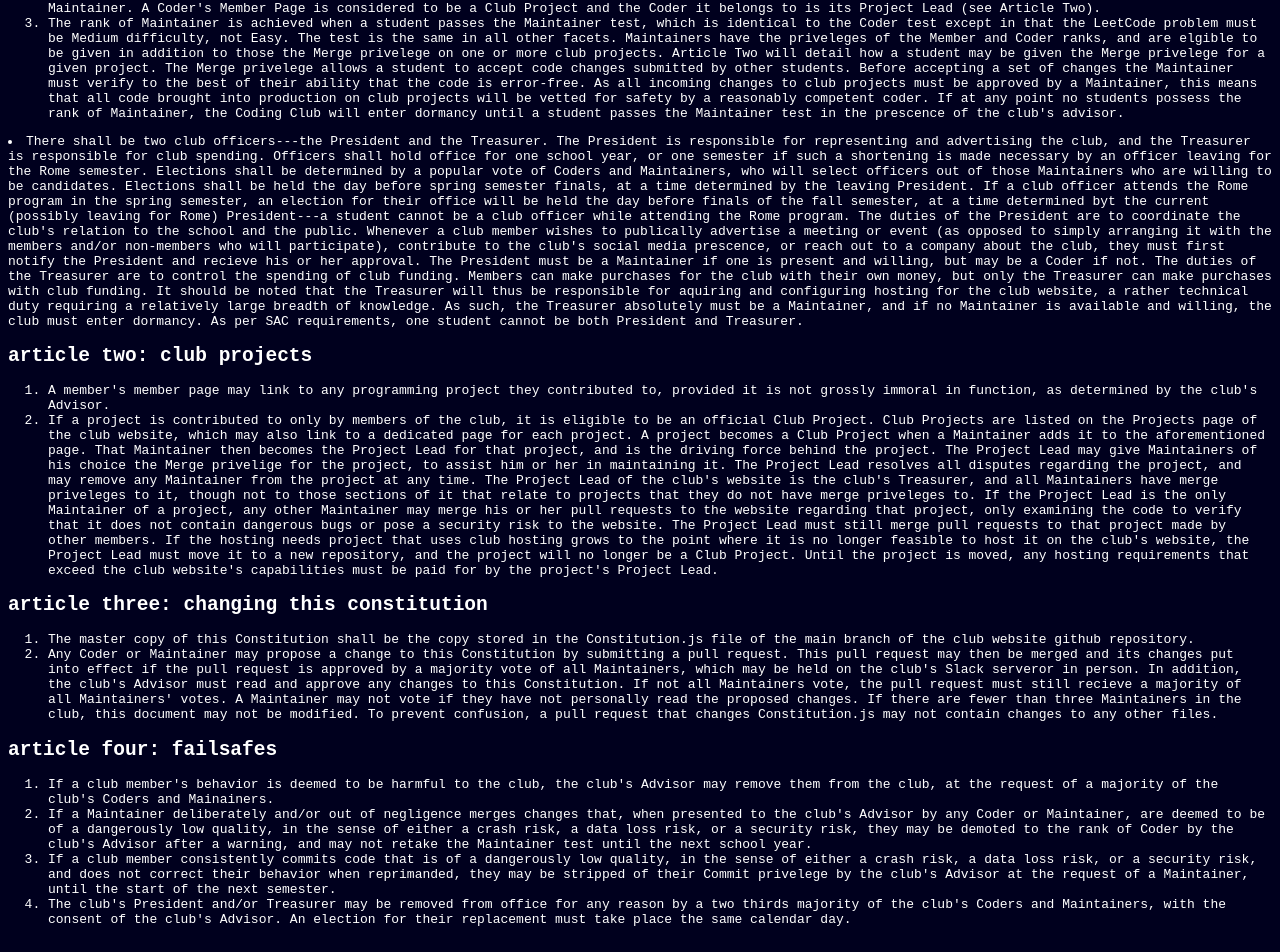
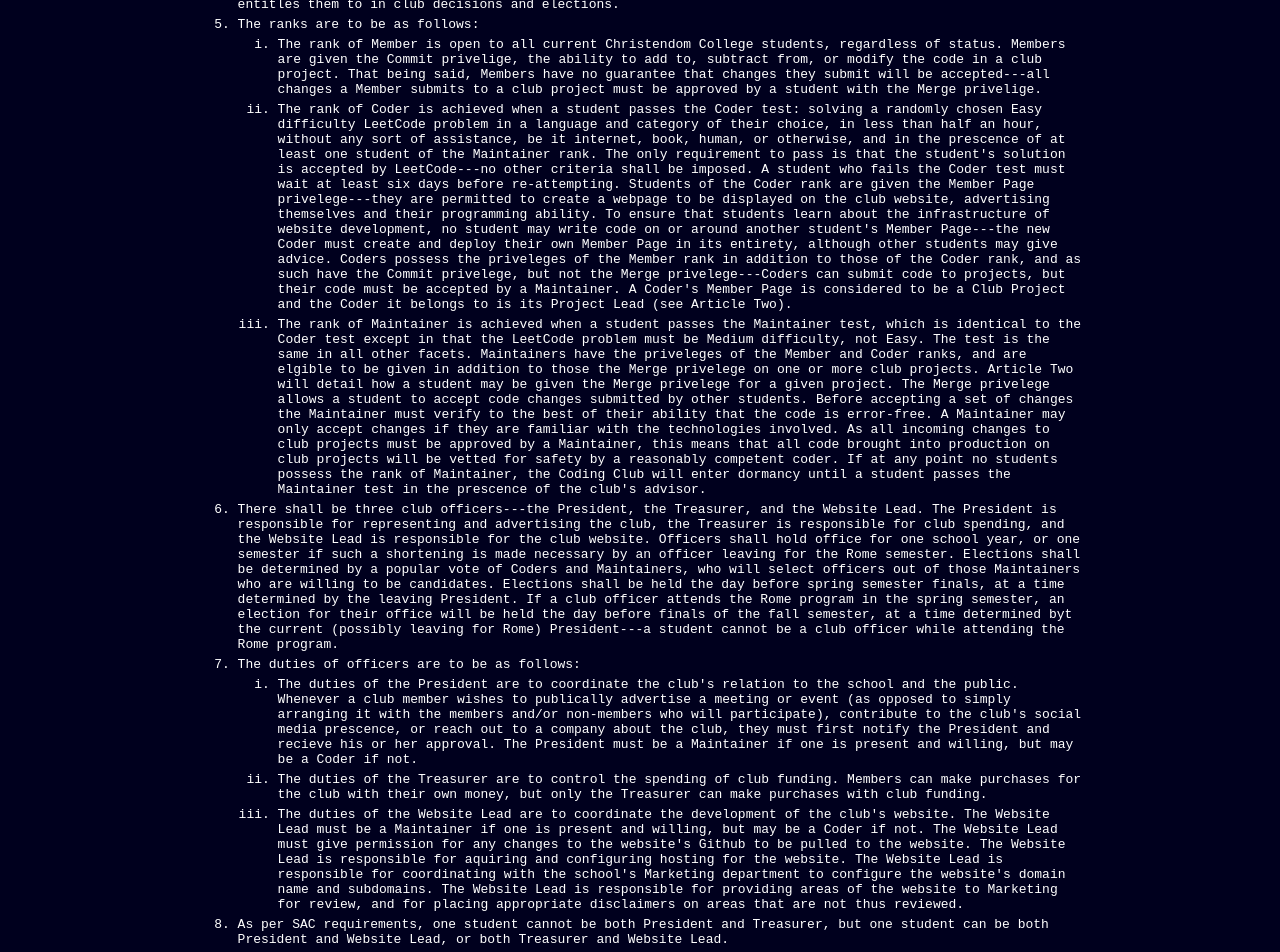
Before and after one commit to lukeroz03/ccc-website, a React (Create React App) app: page /constitution in a window 1280 px wide. Shown: the part 580-1532 px from the top of the page. Built offline with nearby package versions, Linux system fonts and the light colour scheme.

Commit message:
second draft of constitution and css for it

```diff
--- /dev/null
+++ b/src/Constitution.css
@@ -0,0 +1,17 @@
+.constitution-container {
+	margin-left: 15%;
+	margin-right: 15%;
+}
+
+.first-level {
+	list-style-type: decimal;
+}
+
+.second-level {
+	list-style-type: lower-roman;
+}
+
+li {
+	margin-bottom: 5px;
+	margin-top: 5px;
+}
--- a/src/Constitution.js
+++ b/src/Constitution.js
@@ -1,11 +1,12 @@
+import "./Constitution.css";
 function Constitution() {
   return (
-    <div>
+    <div className="constitution-container">
       <h1> Christendom College Coding Club Constitution </h1>
 
       <h2> article zero: name and mission </h2>
 
-      <ol>
+	  <ol className="first-level">
 	  <li>
 	  {" "}
 	  The organization shall be called the 'Coding Club' within the college,
@@ -19,25 +20,29 @@ function Constitution() {
 	  </li>
 	  <li>
 	  {" "}
-          The goal of the organization is to teach computer science, to provide
-          projects for students to work on, to assist students in achieving
-          employment in related fields, and most importantly to help them learn
+	  The goal of the organization is provide avenues for students to
+	  practice computer science, to assist students in achieving
+	  employment in related fields, and most importantly to help students learn
 	  and admire the divine laws that organize and bind all information.
 	  </li>
 	  </ol>
 	  <h2> article one: membership, rank, and office </h2>
+	  <ol className="first-level">
 	  <li> There are to be no requirements or fees for membership.</li>
 	  <li> Members can be one of three ranks, increasing in privelige.</li>
-      <ol>
+	  <li> It should be noted that rank priveleges only apply to projects that are designated as official club projects (see article two). Projects that are not club projects are not bound by any rules in this document.</li>
+	  <li> A club member keep may keep their rank after graduation until either they begin work at a computer science job, or the first day of classes the second school year after their graduation, whichever comes first. For example, a graduating senior in the 3005-3006 school year would retain their rank for the 3006-3007 school year and lose it at the start of the 3007-3008 chool year, or at the start of their first computer science job, if that came first. For simplicity, a member who keeps their rank in this way loses the vote their rank entitles them to in club decisions and elections.
+	  </li>
+	  <li> The ranks are to be as follows:
+	  <ol className="second-level">
 	  <li>
 	  {" "}
-          The rank of Member is open to all, regardless of status. Members are
+	  The rank of Member is open to all current Christendom College students, regardless of status. Members are
 	  given the Commit privelige, the ability to add to, subtract from, or
 	  modify the code in a club project. That being said, Members have no
 	  guarantee that changes they submit will be accepted---all changes a
 	  Member submits to a club project must be approved by a student with
-          the Merge privelige. Commits to non-club projects may be subject to
-          different restrictions, at the discretion of the Project Lead.
+	  the Merge privelige.
 	  </li>
 	  <li>
 	  {" "}
@@ -75,7 +80,7 @@ function Constitution() {
 	  project. The Merge privelege allows a student to accept code changes
 	  submitted by other students. Before accepting a set of changes the
 	  Maintainer must verify to the best of their ability that the code is
-          error-free. As all incoming changes to club projects must be approved
+	  error-free. A Maintainer may only accept changes if they are familiar with the technologies involved. As all incoming changes to club projects must be approved
 	  by a Maintainer, this means that all code brought into production on
 	  club projects will be vetted for safety by a reasonably competent
 	  coder. If at any point no students possess the rank of Maintainer, the
@@ -83,11 +88,12 @@ function Constitution() {
 	  test in the prescence of the club's advisor.
 	  </li>
 	  </ol>
+	  </li>
 	  <li>
 	  {" "}
-        There shall be two club officers---the President and the Treasurer. The
-        President is responsible for representing and advertising the club, and
-        the Treasurer is responsible for club spending. Officers shall hold
+	  There shall be three club officers---the President, the Treasurer, and the Website Lead. The
+	  President is responsible for representing and advertising the club,
+	  the Treasurer is responsible for club spending, and the Website Lead is responsible for the club website. Officers shall hold
 	  office for one school year, or one semester if such a shortening is made
 	  necessary by an officer leaving for the Rome semester. Elections shall
 	  be determined by a popular vote of Coders and Maintainers, who will
@@ -98,33 +104,42 @@ function Constitution() {
 	  office will be held the day before finals of the fall semester, at a
 	  time determined byt the current (possibly leaving for Rome)
 	  President---a student cannot be a club officer while attending the Rome
-        program. The duties of the President are to coordinate the club's
+	  program.
+	  </li>
+	  <li> The duties of officers are to be as follows:
+	  <ol className="second-level">
+	  <li>
+	  The duties of the President are to coordinate the club's
 	  relation to the school and the public. Whenever a club member wishes to
 	  publically advertise a meeting or event (as opposed to simply arranging
 		  it with the members and/or non-members who will participate), contribute
 	  to the club's social media prescence, or reach out to a company about
 	  the club, they must first notify the President and recieve his or her
 	  approval. The President must be a Maintainer if one is present and
-        willing, but may be a Coder if not. The duties of the Treasurer are to
+	  willing, but may be a Coder if not.
+	  </li>
+	  <li>The duties of the Treasurer are to
 	  control the spending of club funding. Members can make purchases for the
 	  club with their own money, but only the Treasurer can make purchases
-        with club funding. It should be noted that the Treasurer will thus be
-        responsible for aquiring and configuring hosting for the club website, a
-        rather technical duty requiring a relatively large breadth of knowledge.
-        As such, the Treasurer absolutely must be a Maintainer, and if no
-        Maintainer is available and willing, the club must enter dormancy. As
-        per SAC requirements, one student cannot be both President and
-        Treasurer.
+	  with club funding.
 	  </li>
+	  <li> The duties of the Website Lead are to coordinate the development of the club's website. The Website Lead must be a Maintainer if one is present and willing, but may be a Coder if not. The Website Lead must give permission for any changes to the website's Github to be pulled to the website. The Website Lead is responsible for aquiring and configuring hosting for the website. The Website Lead is responsible for coordinating with the school's Marketing department to configure the website's domain name and subdomains. The Website Lead is responsible for providing areas of the website to Marketing for review, and for placing appropriate disclaimers on areas that are not thus reviewed.
+	  </li>
+	  </ol>
+	  <li>As per SAC requirements, one student cannot be both President and
+	  Treasurer, but one student can be both President and Website Lead, or both Treasurer and Website Lead.
+	  </li>
+	  </li>
+	  </ol>
 	  <h2> article two: club projects </h2>
-      <ol>
+	  <ol className="first-level">
 	  <li>
 	  A member's member page may link to any programming project they
 	  contributed to, provided it is not grossly immoral in function, as
 	  determined by the club's Advisor.
 	  </li>
 	  <li>
-          If a project is contributed to only by members of the club, it is
+	  If a project is contributed to only by members of the club (inluding former students who are still members, as specified at the beginning of article one), it is
 	  eligible to be an official Club Project. Club Projects are listed on
 	  the Projects page of the club website, which may also link to a
 	  dedicated page for each project. A project becomes a Club Project when
@@ -134,15 +149,15 @@ function Constitution() {
 	  choice the Merge privelige for the project, to assist him or her in
 	  maintaining it. The Project Lead resolves all disputes regarding the
 	  project, and may remove any Maintainer from the project at any time.
-          The Project Lead of the club's website is the club's Treasurer, and
+	  The Project Lead of the club's website is the club's Website Lead, and
 	  all Maintainers have merge priveleges to it, though not to those
 	  sections of it that relate to projects that they do not have merge
 	  priveleges to. If the Project Lead is the only Maintainer of a
-          project, any other Maintainer may merge his or her pull requests to
+	  project, any other Maintainer with experience in the technology that the project uses may merge his or her pull requests to
 	  the website regarding that project, only examining the code to verify
 	  that it does not contain dangerous bugs or pose a security risk to the
 	  website. The Project Lead must still merge pull requests to that
-          project made by other members. If the hosting needs project that uses
+	  project made by other members. If the hosting needs of a project that uses
 	  club hosting grows to the point where it is no longer feasible to host
 	  it on the club's website, the Project Lead must move it to a new
 	  repository, and the project will no longer be a Club Project. Until
@@ -151,7 +166,7 @@ function Constitution() {
 	  </li>
 	  </ol>
 	  <h2> article three: changing this constitution </h2>
-      <ol>
+	  <ol className="first-level">
 	  <li>
 	  The master copy of this Constitution shall be the copy stored in the
 	  Constitution.js file of the main branch of the club website github
@@ -161,8 +176,8 @@ function Constitution() {
 	  Any Coder or Maintainer may propose a change to this Constitution by
 	  submitting a pull request. This pull request may then be merged and
 	  its changes put into effect if the pull request is approved by a
-          majority vote of all Maintainers, which may be held on the club's
-          Slack serveror in person. In addition, the club's Advisor must read
+	  majority vote of all Maintainers who are current students, which may be held online
+	  or in person. In addition, the club's Advisor must read
 	  and approve any changes to this Constitution. If not all Maintainers
 	  vote, the pull request must still recieve a majority of all
 	  Maintainers' votes. A Maintainer may not vote if they have not
@@ -173,11 +188,11 @@ function Constitution() {
 	  </li>
 	  </ol>
 	  <h2> article four: failsafes </h2>
-      <ol>
+	  <ol className="first-level">
 	  <li>
 	  If a club member's behavior is deemed to be harmful to the club, the
 	  club's Advisor may remove them from the club, at the request of a
-          majority of the club's Coders and Mainainers.
+	  majority of all Coders and Maintainers who are current students.
 	  </li>
 	  <li>
 	  If a Maintainer deliberately and/or out of negligence merges changes
@@ -196,8 +211,8 @@ function Constitution() {
 	  </li>
 	  <li>
 	  The club's President and/or Treasurer may be removed from office for
-          any reason by a two thirds majority of the club's Coders and
-          Maintainers, with the consent of the club's Advisor. An election for
+	  any reason by a two thirds majority all Coders and
+	  Maintainers who are current students, with the consent of the club's Advisor. An election for
 	  their replacement must take place the same calendar day.
 	  </li>
 	  </ol>
--- a/src/navBar.css
+++ b/src/navBar.css
@@ -8,7 +8,7 @@
 	width: 100%;
 	margin: 0;
 	padding: 20px;
-	height: 170px;
+	height: 80px;
 }
 
 .terminal-prompt {
@@ -44,8 +44,7 @@ a {
 
 @media (max-width: 600px) {
 	.navbar {
-		padding-left: auto;
-		padding-right: auto;
+		height: 40px;
 	}
 	.spacer {
 		margin-top: 90px;
```
Lines whose indentation alone changed are shown as unchanged.
